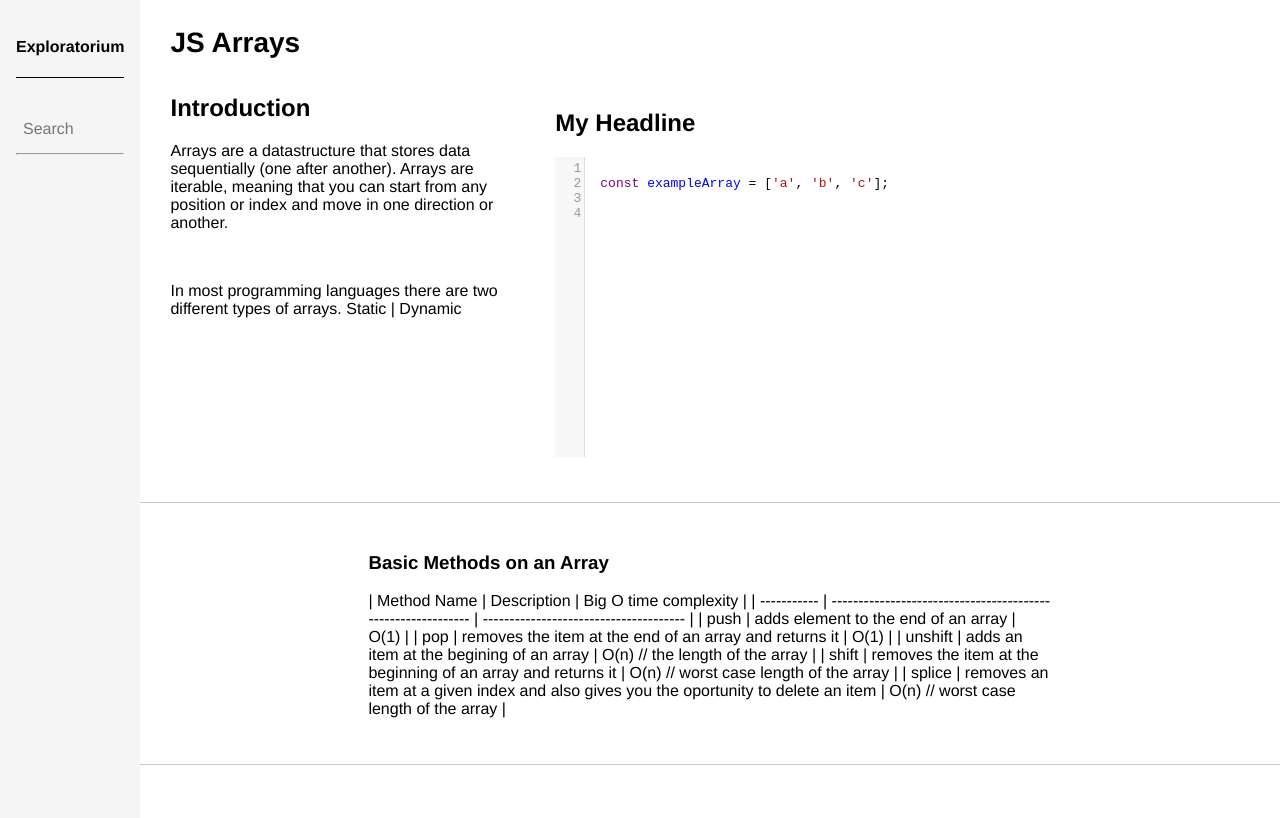
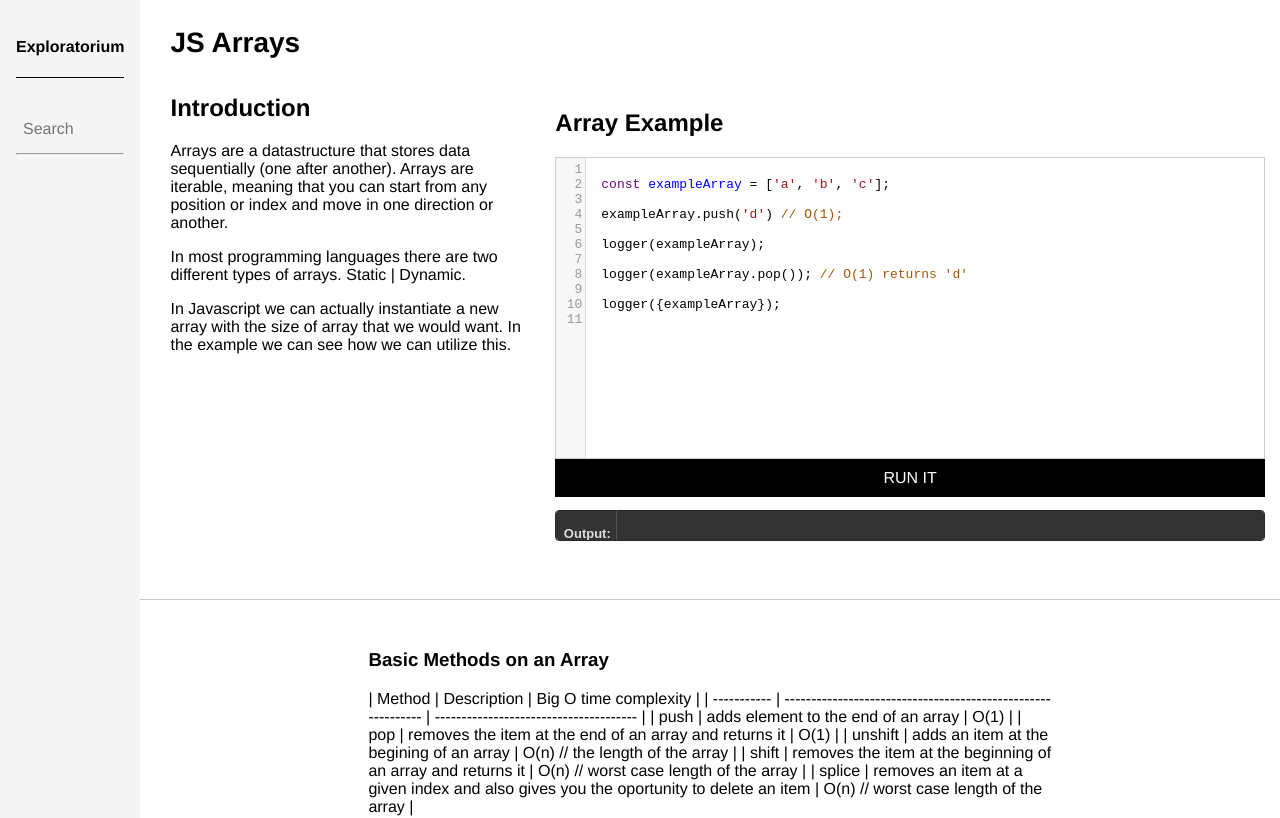
Before and after one commit to youthwar/youthwar.github.io, a Next.js app: page /articles/arrays in a window 1280 px wide. Shown: the top 818 px of the page. Built offline with nearby package versions, Linux system fonts and the light colour scheme.

Commit message:
ok more styles but this time got code running and a new logger

```diff
--- a/codesnippets/array/index.tsx
+++ b/codesnippets/array/index.tsx
@@ -1,4 +1,11 @@
 export default `
 const exampleArray = ['a', 'b', 'c'];
 
+exampleArray.push('d') // O(1);
+
+logger(exampleArray);
+
+logger(exampleArray.pop()); // O(1) returns 'd'
+
+logger({exampleArray});
 `;
--- a/components/editor/codeEditor.tsx
+++ b/components/editor/codeEditor.tsx
@@ -1,10 +1,31 @@
-import {Controlled as CodeMirror} from 'react-codemirror2'
+import {Controlled as CodeMirror} from 'react-codemirror2';
+import { useState } from 'react';
 import 'codemirror/mode/javascript/javascript';
 import 'codemirror/lib/codemirror.css';
+import EditorWrap from './primitives/editorWrap';
+import RunButton from './primitives/runButton';
+import PreCode from './primitives/preCode';
 
-const codeEditor = ({ code, height }: { code: string; height: string; }) => {
+const CodeEditor = ({ code, height, editable }: { code: string; editable?: boolean; height: string; }) => {
+
+  const [output, setOutput] = useState(false);
+
+  const testLog: any[] = [];
+  const exampleLog = (val: any) => {
+   let saveVal = JSON.stringify(val);
+    testLog.push(saveVal);
+  }
+
+  const runCode = () => {
+    const newFNSTR = `const testLog = []; logger = ${exampleLog}; ${code}; return testLog;`;
+    const test = new Function(newFNSTR);
+    const results = test();
+    setOutput(results.join('\n'));
+  }
+
   return (
-    <div style={{ height }}>
+    <>
+    <EditorWrap style={{ height }}>
       <CodeMirror
         value={code}
         options={{
@@ -17,8 +38,15 @@ const codeEditor = ({ code, height }: { code: string; height: string; }) => {
         onChange={(editor, data, value) => {
         }}
         />
-    </div>
+
+    </EditorWrap>
+    <RunButton onClick={runCode}>Run it</RunButton>
+    <PreCode>
+      <label>Output:</label>
+      <code>{output}</code>
+    </PreCode>
+    </>
   );
 };
 
-export default codeEditor;
+export default CodeEditor;
--- /dev/null
+++ b/components/editor/primitives/editorWrap.jsx
@@ -0,0 +1,5 @@
+import styled from 'styled-components';
+
+export default  styled.div({
+    border: '1px solid #ccc'
+})
--- /dev/null
+++ b/components/editor/primitives/preCode.jsx
@@ -0,0 +1,39 @@
+import styled from 'styled-components';
+
+export default  styled.pre({
+  background: '#333',
+  whiteSpace: 'pre',
+  wordWrap: 'break-word',
+  overflow: 'auto',
+ // margin: '20px 25px',
+  borderRadius: '4px',
+  border: '1px solid #292929',
+  position: 'relative',
+  'label': {
+    fontFamily: 'sans-serif',
+    fontWeight: 'bold',
+    fontSize: '13px',
+    color: '#ddd',
+    position: 'absolute',
+    left: '1px',
+    top: '15px',
+    textAlign: 'center',
+    width: '60px',
+    '-webkit-user-select': 'none',
+    '-moz-user-select': 'none',
+    '-ms-user-select': 'none',
+    'pointer-events': 'none',
+  },
+  code: {
+    fontFamily:
+      '"Inconsolata","Monaco","Consolas","Andale Mono","Bitstream Vera Sans Mono","Courier New",Courier,monospace',
+    display: "block",
+    margin: "0 0 0 60px",
+    padding: "15px 16px 14px",
+    borderLeft: "1px solid #555",
+    overflowX: "auto",
+    fontSize: "13px",
+    lineHeight: "19px",
+    color: "#ddd"
+  }
+});
--- /dev/null
+++ b/components/editor/primitives/runButton.jsx
@@ -0,0 +1,10 @@
+import styled from 'styled-components';
+
+export default  styled.button({
+  width: '100%',
+  background: '#000',
+  color: '#fff',
+  border: 'none',
+  padding: '10px',
+  textTransform: 'uppercase'
+});
--- a/components/layout/primitives/blogSection.jsx
+++ b/components/layout/primitives/blogSection.jsx
@@ -8,7 +8,19 @@ export const Section = styled.div({
   paddingBottom: '30px',
   marginBottom: '30px',
   'table': {
-    borderCollapse: 'collapse'
+    borderCollapse: 'collapse',
+    'thead': {
+      borderBottom: '1px solid #ccc',
+
+    },
+    'th, td': {
+      textAlign: 'left',
+      padding: '10px'
+    },
+
+    'tr:nth-child(even)': {
+      backgroundColor: '#f2f2f2'
+    }
   }
 
 });
--- a/components/layout/primitives/leftNav.jsx
+++ b/components/layout/primitives/leftNav.jsx
@@ -3,5 +3,6 @@ import styled from 'styled-components';
 export const LeftNav = styled.div({
   background: 'whitesmoke',
   minHeight: '100vh',
+  height: '100%',
   padding: '2em 1em'
 });
--- a/pages/articles/arrays/index.mdx
+++ b/pages/articles/arrays/index.mdx
@@ -19,9 +19,13 @@ export default ({ children }) => <BlogLayout meta={meta}>{children}</BlogLayout>
   ## Introduction
 
   Arrays are a datastructure that stores data sequentially (one after another). Arrays are iterable, meaning that you can start from any position or index and move in one direction or another.
-  <br />
 
-  In most programming languages there are two different types of arrays. Static | Dynamic
+
+  In most programming languages there are two different types of arrays. Static | Dynamic.
+
+
+  In Javascript we can actually instantiate a new array with the size of array that we would want. In the example we can see how we can utilize this.
+
 
 
 
@@ -30,7 +34,7 @@ export default ({ children }) => <BlogLayout meta={meta}>{children}</BlogLayout>
 
   <RightSection size={8}>
 
-  ## My Headline
+  ## Array Example
 
   <Editor code={exampleArray}/>
 
@@ -44,7 +48,7 @@ export default ({ children }) => <BlogLayout meta={meta}>{children}</BlogLayout>
 
   ### Basic Methods on an Array
 
-  | Method Name | Description                                                  | Big O time complexity                  |
+  | Method | Description                                                  | Big O time complexity                  |
   | ----------- | ------------------------------------------------------------ | -------------------------------------- |
   | push        | adds element to the end of an array                          | O(1)                                   |
   | pop         | removes the item at the end of an array and returns it       | O(1)                                   |
@@ -60,8 +64,17 @@ export default ({ children }) => <BlogLayout meta={meta}>{children}</BlogLayout>
 
   <LeftSection size={4}>
 
-  # Hey there New Section
+  # Implementation
+
+  This is an example of how we can implement an array from scratch. I am not saying you should do this but this is how one could be done if we wanted to.
+
 
   </LeftSection>
 
+  <RightSection size={8}>
+
+  <Editor code={'console.log()'}/>
+
+  </RightSection>
+
 </Section>
```
Also changed, not shown: 1 other file (tests, documents, lock files or other folders).
